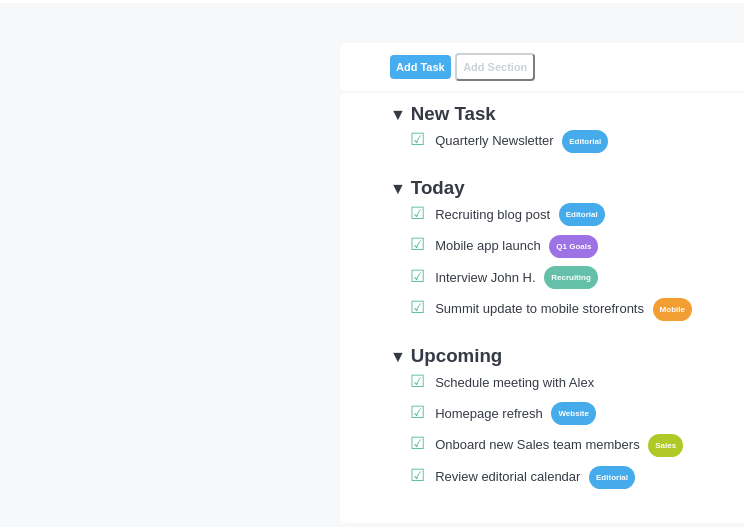
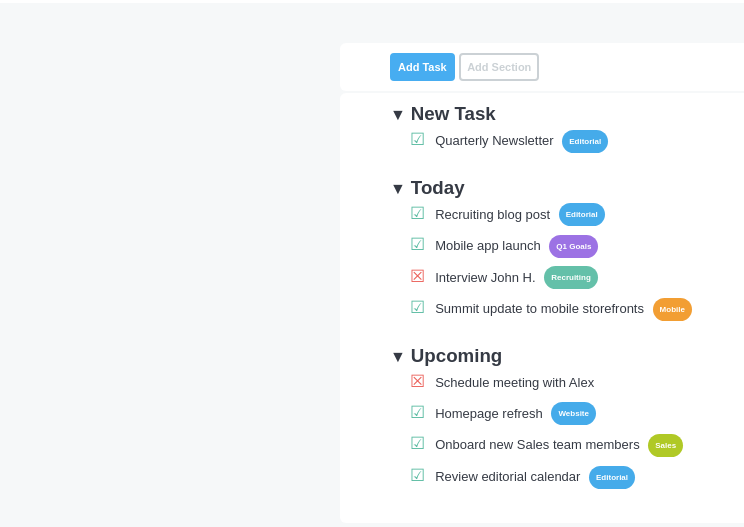
Before and after one commit to martinapiglio/html-css-toboolist, a plain HTML site: page index.html in a window 1280 px wide. Shown: the part 67-594 px from the top of the page, without its empty margins (0-744 px from the left). Drawn offline with Linux system fonts and the light colour scheme.

Commit message:
button margin fixed

```diff
--- a/css/style.css
+++ b/css/style.css
@@ -39,7 +39,7 @@ nav #task-button {
     color: white;
     font-size: 11px;
     font-weight: bold;
-    border: none;
+    border: 2px solid #47adf1;
     border-radius: 4px;
     padding: 6px;
 }
@@ -49,9 +49,9 @@ nav #section-button {
     color: #cbd1d5;
     font-size: 11px;
     font-weight: bold;
-    border-color: #cbd1d5;
     border-radius: 4px;
     /* aggiustare bordo button  */
+    border: 2px solid #cbd1d5;
     padding: 6px;
 }
 
--- a/index.html
+++ b/index.html
@@ -35,7 +35,7 @@
             <ul>
                 <li>Recruiting blog post <span class="baloon">Editorial</span></li>
                 <li>Mobile app launch <span class="baloon" id="q1-goals">Q1 Goals</span></li>
-                <li>Interview John H. <span class="baloon" id="recuriting">Recruiting</span></li>
+                <li class="ballot-bullet">Interview John H. <span class="baloon" id="recuriting">Recruiting</span></li>
                 <li>Summit update to mobile storefronts <span class="baloon" id="mobile">Mobile</span></li>
             </ul>
         </section>
@@ -43,7 +43,7 @@
         <section>
             <span class="dropdown-arrow">&#x25BC;</span><h3>Upcoming</h3>
             <ul>
-                <li >Schedule meeting with Alex</li>
+                <li class="ballot-bullet">Schedule meeting with Alex</li>
                 <li>Homepage refresh <span class="baloon" id="webasite">Website</span></li>
                 <li>Onboard new Sales team members <span class="baloon" id="sales">Sales</span></li>
                 <li>Review editorial calendar <span class="baloon">Editorial</span></li>
```
